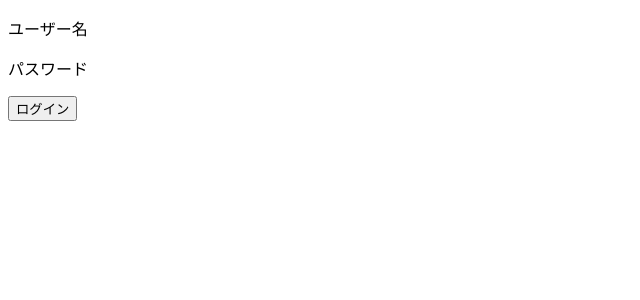
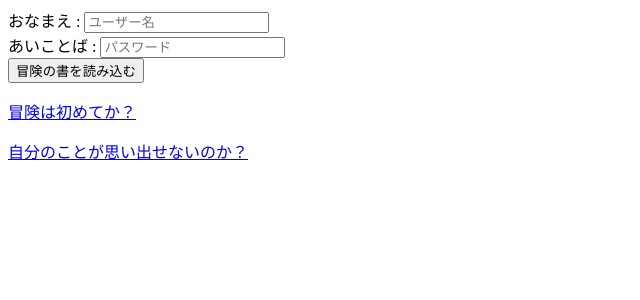
Before and after one commit to nobukunisyota/python, a Django app: page /login/ in a window 1280 px wide. Shown: the top 300 px of the page, without its empty margins (0-640 px from the left). Run offline with Django 3.2, Linux system fonts and the light colour scheme.

Commit message:
work-210925-2329

```diff
--- a/django/learning_quest/app/urls.py
+++ b/django/learning_quest/app/urls.py
@@ -1,8 +1,10 @@
 from django.urls import path
-from .views import IndexView, LoginView, SignUpView
+from .views import IndexView, Login, SignUpView, ResetView
 
 urlpatterns = [
-    path('', IndexView.as_view(), name='index'),
-    path('login/', LoginView.as_view(), name='login'),
-    path('signup/', SignUpView.as_view(), name='signup'),
+    path('', IndexView.as_view(), name='app:index'),
+    path('login/', Login.as_view(), name='app:login'),
+    path('signup/', SignUpView.as_view(), name='app:signup'),
+    path('reset/', ResetView.as_view(), name='app:reset'),
+    path('top/', ResetView.as_view(), name='app:top'),
 ]
--- a/django/learning_quest/app/views.py
+++ b/django/learning_quest/app/views.py
@@ -1,4 +1,5 @@
 from django.views.generic import TemplateView
+from django.contrib.auth.views import LoginView
 
 
 # Site Top
@@ -7,10 +8,15 @@ class IndexView(TemplateView):
 
 
 # Login
-class LoginView(TemplateView):
+class Login(LoginView):
     template_name = 'templates/login.html'
 
 
 # Sign up
 class SignUpView(TemplateView):
     template_name = 'templates/signup.html'
+
+
+# Username/Password Reset
+class ResetView(TemplateView):
+    template_name = 'templates/reset.html'
--- a/django/learning_quest/config/settings.py
+++ b/django/learning_quest/config/settings.py
@@ -108,6 +108,9 @@ USE_L10N = True
 
 USE_TZ = True
 
+# login setting
+LOGIN_URL = 'app:login'
+LOGIN_REDIRECT_URL = 'app:top'
 
 # Static files (CSS, JavaScript, Images)
 # https://docs.djangoproject.com/en/3.2/howto/static-files/
--- a/django/learning_quest/templates/index.html
+++ b/django/learning_quest/templates/index.html
@@ -13,6 +13,7 @@
     </div>
     <div class="main-context">
         <div class="menu-context">
+            <p>Learning Quest</p>
             <a href="{% url 'signup' %}">学習の書を作成する</a>
         </div>
         <div class="menu-context">
--- a/django/learning_quest/templates/login.html
+++ b/django/learning_quest/templates/login.html
@@ -8,16 +8,24 @@
     <title>ログイン</title>
 </head>
 <body>
-    <form method="POST">{% csrf_token %}
-        <p>
-            <inout>ユーザー名</inout>
-        </p>
-        <p>
-            <inou>パスワード</inou>
-        </p>
-        <p>
-            <button type="submit">ログイン</button>
-        </p>
-    </form>
+    <div class="main">
+        <form method="POST">{% csrf_token %}
+            <div class="input-form">
+                <label for="username">おなまえ :</label>
+                <input type="text" name="username" required="required" placeholder="ユーザー名" id="username">
+            </div>
+            <div class="input-form">
+                <label for="password">あいことば :</label>
+                <input type="text" name="password" required="required" placeholder="パスワード" id="password">
+            </div>
+            <div class="login-button">
+                <input type="submit" class="button" value="冒険の書を読み込む">
+            </div>
+        </form>
+    </div>
+    <div class="footer">
+        <p><a href="{% url 'signup' %}">冒険は初めてか？</a></p>
+        <p><a href="{% url 'reset' %}">自分のことが思い出せないのか？</a></p>
+    </div>
 </body>
 </html>
```
Also changed, not shown: django/learning_quest/templates/reset.html (added, +13 -0 lines), django/learning_quest/templates/topview.html (added, +13 -0 lines).
